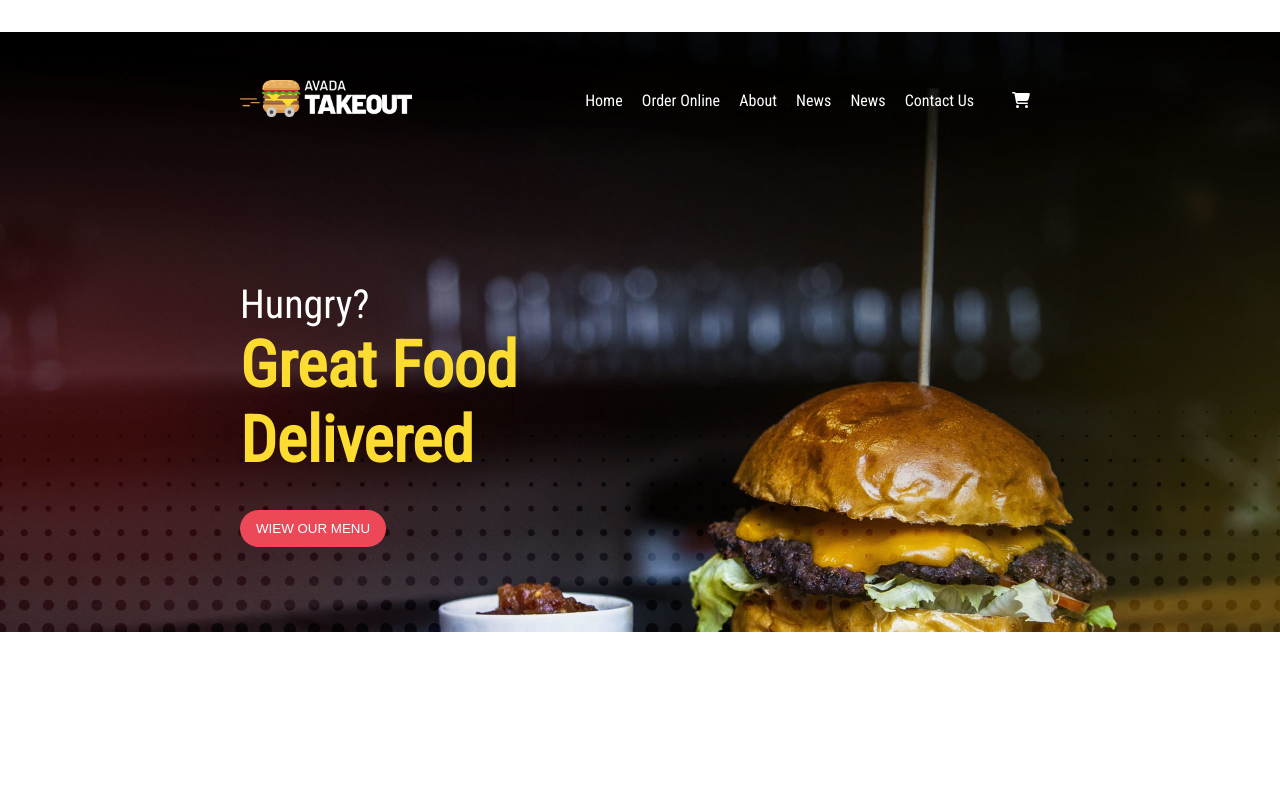
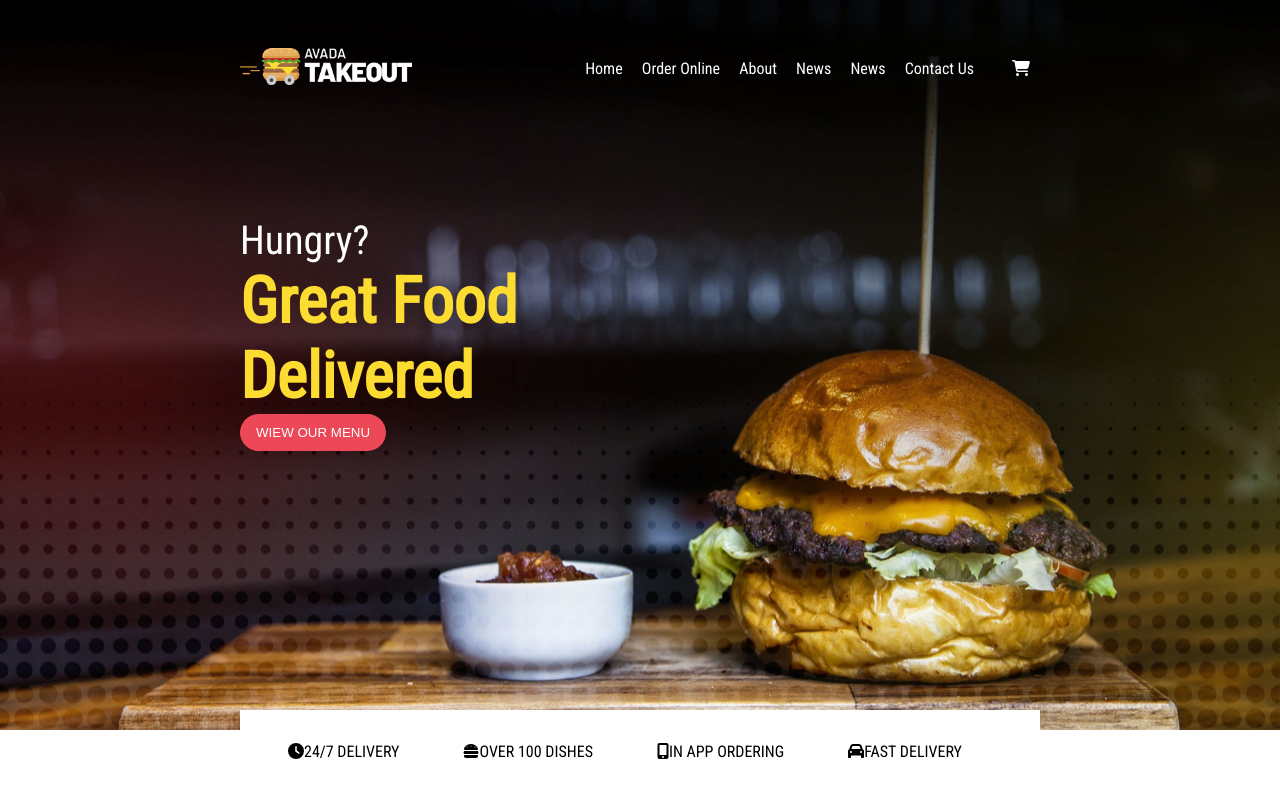
Before and after one commit to VictorGiuliano/proj-html-vuejs, a Vue app: page / in a window 1280 px wide. Shown: the top 798 px of the page. Built offline with nearby package versions, Linux system fonts and the light colour scheme.

Commit message:
Create fase 1 Main

```diff
--- a/src/App.vue
+++ b/src/App.vue
@@ -1,13 +1,15 @@
 <script>
 import AppHeader from './components/AppHeader.vue';
+import AppMain from './components/AppMain.vue';
 export default {
   name: 'Takeout',
-  components: { AppHeader }
+  components: { AppHeader, AppMain }
 }
 </script>
 
 <template>
   <AppHeader />
+  <AppMain />
 </template>
 
 <style lang="scss">
--- a/src/assets/scss/style.scss
+++ b/src/assets/scss/style.scss
@@ -16,7 +16,6 @@
      max-width: 800px;
  }
 
-
  button {
      background-color: $red;
      color: $white;
--- a/src/components/AppHeader.vue
+++ b/src/components/AppHeader.vue
@@ -37,7 +37,8 @@ section {
     background-image: url('../assets/img/home-background-hero-scaled.jpg');
     background-size: cover;
     background-repeat: no-repeat;
-    height: 600px;
+    height: 45.6rem;
+
 
     .text-area {
         padding-top: 8rem;
@@ -53,9 +54,5 @@ section {
         color: $white;
         font-size: 2.5rem;
     }
-
-    div {
-        margin-top: 2rem;
-    }
 }
 </style>
--- /dev/null
+++ b/src/components/AppMain.vue
@@ -0,0 +1,46 @@
+<script>
+export default {
+    name: 'AppMain'
+}
+</script>
+<template>
+    <section id="Dishes">
+        <div class="container">
+            <div class="container-cardOne">
+                <div id="#cartOne">
+                    <ul>
+                        <li><font-awesome-icon icon="fa-solid fa-clock" />24/7 DELIVERY</li>
+                        <li><font-awesome-icon icon="fa-solid fa-burger" />OVER 100 DISHES</li>
+                        <li><font-awesome-icon icon="fa-solid fa-mobile-screen-button" />IN APP ORDERING</li>
+                        <li><font-awesome-icon icon="fa-solid fa-car" />FAST DELIVERY</li>
+                    </ul>
+                </div>
+            </div>
+        </div>
+    </section>
+</template>
+<style lang="scss" scoped>
+@use '../assets/scss/partials/variables' as *;
+
+#Dishes {
+    min-height: 900px;
+}
+
+.container {
+    position: relative;
+}
+
+.container-cardOne {
+    position: absolute;
+    top: -20px;
+    left: 0;
+    background-color: $white;
+    width: 100%;
+    padding: 2rem 1rem;
+
+    li {
+        display: inline;
+        padding: 2rem;
+    }
+}
+</style>
```
